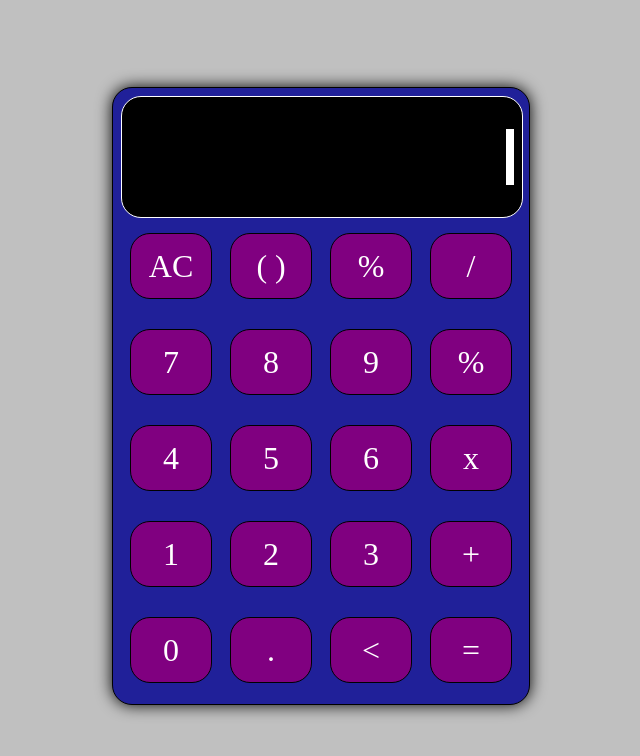
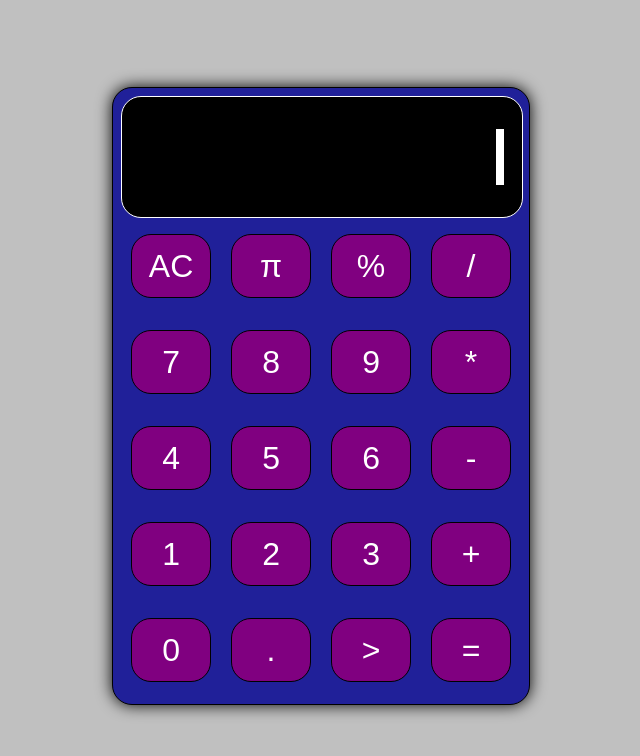
Before and after one commit to Jameshuff95/Calculator, a React (Vite) app: page / in a window 1280 px wide. Shown: the top 756 px of the page, without its empty margins (327-967 px from the left). Built offline with nearby package versions, Linux system fonts and the light colour scheme.

Commit message:
finished programming

```diff
--- a/src/App.css
+++ b/src/App.css
@@ -17,9 +17,11 @@ html {
   flex-direction: column;
   padding: 2%;
   box-shadow: 0 0 1rem black;
+}
 
 .main {
   height: 100%;
+}
 
 .display_container {
   border: 1px solid white;
@@ -29,8 +31,19 @@ html {
   background-color: black;
   color: white;
   display: flex;
+  align-items: center;
+}
+
+.text_container {
+  width: 95%;
+  margin: 0 auto;
+  text-align: right;
+  display: inline-block;
+  display: flex;
+  align-items: center;
   justify-content: end;
-      align-items: center;
+  font-size: 2rem;
+}
 
 .display_cursor {
   background-color: white;
@@ -38,7 +51,7 @@ html {
   height: 3.5rem;
   margin-right: 0.5rem;
   animation: blink 0.55s infinite;
-      }
+  position: relative;
 }
 
 .buttons_container {
@@ -46,6 +59,7 @@ html {
   grid-template-columns: repeat(4, 1fr);
   place-items: center;
   height: 80%;
+}
 
 .button {
   border: 1px solid black;
@@ -68,9 +82,6 @@ html {
 .button:active {
   background-color: black;
 }
-    }
-  }
-}
 
 @keyframes blink {
   0% {
--- a/src/Components/Body.jsx
+++ b/src/Components/Body.jsx
@@ -1,35 +1,168 @@
+import Button from './Button';
+import { useState } from 'react';
 import '../App.css';
-import Button from './Button';
 
+// Display component to show the current value
+const Display = ({ value }) => (
+  <div className='display_container'>
+    <div className='text_container'>
+      {value}
+      <div className='display_cursor' />
+    </div>
+  </div>
+);
+
+// ButtonGrid component to render all buttons
+const ButtonGrid = ({ onClick, onCalculate, onClear }) => {
+  const buttons = [
+    'AC',
+    'π',
+    '%',
+    '/',
+    7,
+    8,
+    9,
+    '*',
+    4,
+    5,
+    6,
+    '-',
+    1,
+    2,
+    3,
+    '+',
+    0,
+    '.',
+    '>',
+    '=',
+  ];
+
+  return (
+    <div className='buttons_container'>
+      {buttons.map((btn, index) => (
+        <Button
+          key={index}
+          value={btn}
+          onClick={() => {
+            if (btn === '=') {
+              onCalculate();
+            } else if (btn === 'AC') {
+              onClear();
+            } else {
+              onClick(btn);
+            }
+          }}
+        />
+      ))}
+    </div>
+  );
+};
+
+// Main Body component
 function Body() {
+  const [state, setState] = useState({
+    num1: '',
+    num2: '',
+    operator: null,
+    result: null,
+    resultDisplayed: false,
+  });
+
+  const handleClick = (value) => {
+    if (state.resultDisplayed) {
+      if (['+', '-', '*', '/', 'π', '%'].includes(value)) {
+        setState({
+          ...state,
+          num1: state.result.toString(),
+          operator: value,
+          num2: '',
+          resultDisplayed: false,
+          result: null,
+        });
+      } else if (!isNaN(value) || value === '.') {
+        setState({
+          ...state,
+          num1: value,
+          operator: null,
+          num2: '',
+          resultDisplayed: false,
+          result: null,
+        });
+      }
+    } else {
+      if (['+', '-', '*', '/', 'π', '%'].includes(value)) {
+        if (value === 'π') {
+          if (state.operator === null) {
+            setState({ ...state, num1: '3.141592654' });
+          } else {
+            setState({ ...state, num2: '3.141592654' });
+          }
+        } else {
+          setState({ ...state, operator: value });
+        }
+      } else if (value === '>') {
+        if (state.operator === null && state.num1 !== '') {
+          setState({ ...state, num1: state.num1.slice(0, -1) });
+        } else if (state.operator !== null && state.num2 !== '') {
+          setState({ ...state, num2: state.num2.slice(0, -1) });
+        }
+      } else if (state.operator === null) {
+        setState({ ...state, num1: state.num1 + value });
+      } else {
+        setState({ ...state, num2: state.num2 + value });
+      }
+    }
+  };
+
+  const calculate = () => {
+    let res;
+    switch (state.operator) {
+      case '+':
+        res = parseFloat(state.num1) + parseFloat(state.num2);
+        break;
+      case '-':
+        res = parseFloat(state.num1) - parseFloat(state.num2);
+        break;
+      case '*':
+        res = parseFloat(state.num1) * parseFloat(state.num2);
+        break;
+      case '/':
+        res = parseFloat(state.num1) / parseFloat(state.num2);
+        break;
+      case '%':
+        res = parseFloat(state.num1) % parseFloat(state.num2);
+        break;
+      default:
+        return;
+    }
+    setState({ ...state, result: res, resultDisplayed: true });
+  };
+
+  const clear = () => {
+    setState({
+      num1: '',
+      num2: '',
+      operator: null,
+      result: null,
+      resultDisplayed: false,
+    });
+  };
+
   return (
     <div className='body'>
       <div className='main'>
-        <div className='display_container'>
-          <div className='display_cursor'></div>
-        </div>
-        <div className='buttons_container'>
-          <Button value='AC' />
-          <Button value='( )' />
-          <Button value='%' />
-          <Button value='/' />
-          <Button value={7} />
-          <Button value={8} />
-          <Button value={9} />
-          <Button value='%' />
-          <Button value={4} />
-          <Button value={5} />
-          <Button value={6} />
-          <Button value='x' />
-          <Button value={1} />
-          <Button value={2} />
-          <Button value={3} />
-          <Button value='+' />
-          <Button value={0} />
-          <Button value='.' />
-          <Button value='<' />
-          <Button value='=' />
-        </div>
+        <Display
+          value={
+            state.result !== null
+              ? state.result
+              : `${state.num1} ${state.operator ? state.operator : ''} ${state.num2}`
+          }
+        />
+        <ButtonGrid
+          onClick={handleClick}
+          onCalculate={calculate}
+          onClear={clear}
+        />
       </div>
     </div>
   );
--- a/src/Components/Button.jsx
+++ b/src/Components/Button.jsx
@@ -1,7 +1,9 @@
-import React from 'react';
-
-function Button(props) {
-  return <div className='button'>{props.value}</div>;
-}
+const Button = (props) => {
+  return (
+    <button className='button' onClick={() => props.onClick(props.value)}>
+      {props.value}
+    </button>
+  );
+};
 
 export default Button;
```
Lines whose indentation alone changed are shown as unchanged.
